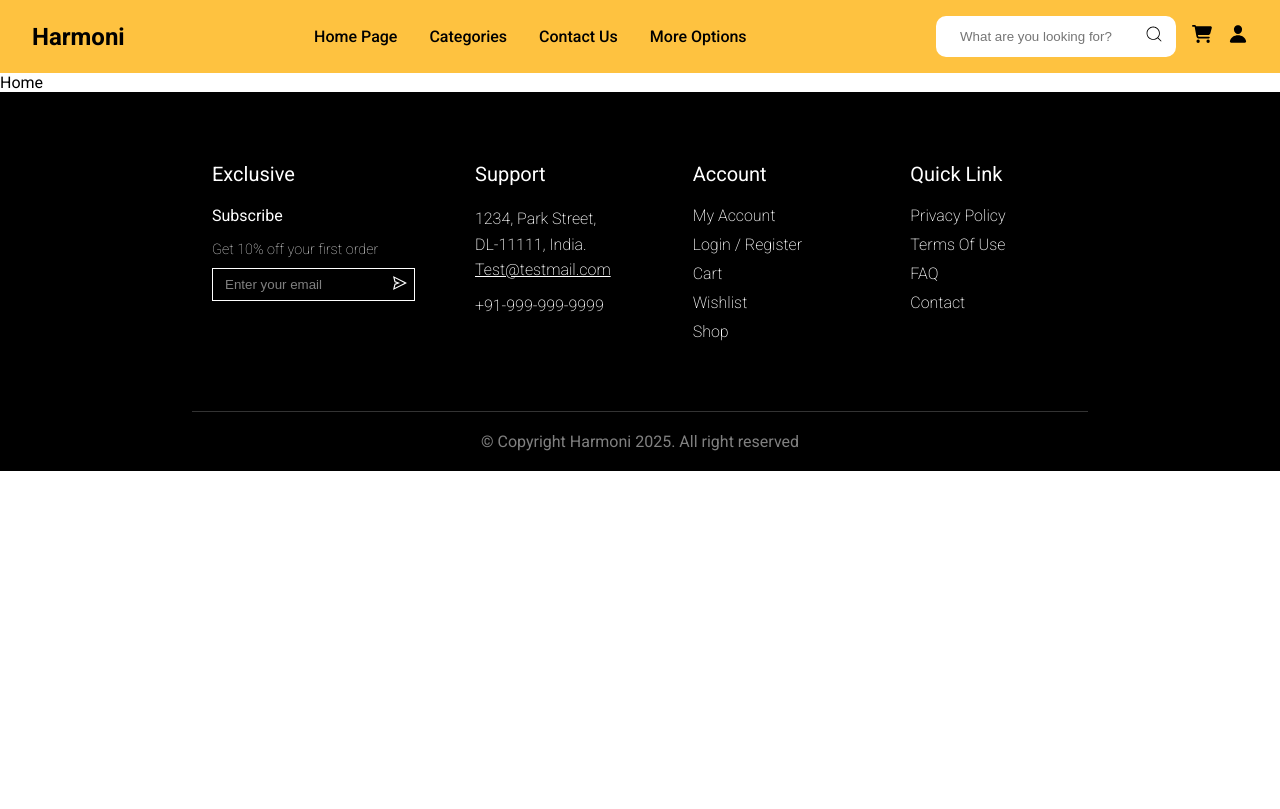
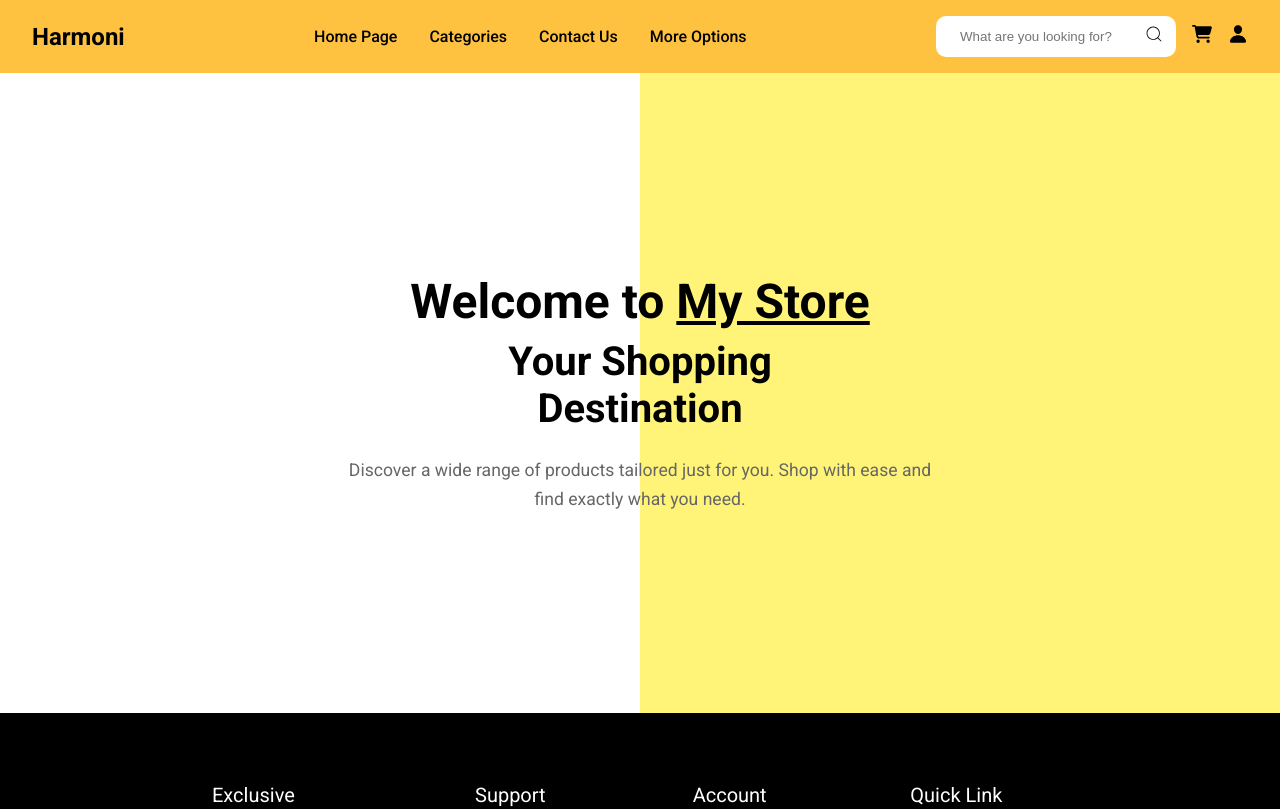
Before and after one commit to nikhilsinha822/harmoni, a React (Vite) app: page / in a window 1280 px wide. Shown: the top 809 px of the page. Built offline with nearby package versions, Linux system fonts and the light colour scheme; the HTML template or start-up script is replaced by a standard one.

Commit message:
added heroSection

```diff
--- /dev/null
+++ b/src/pages/Home/components/Hero/Hero.css
@@ -0,0 +1,91 @@
+.hero {
+  position: relative;
+  min-height: 80vh;
+  display: flex;
+  align-items: center;
+  justify-content: center;
+  overflow: hidden;
+}
+
+.hero::before {
+  content: "";
+  position: absolute;
+  top: 0;
+  left: 0;
+  width: 50%;
+  height: 100%;
+  background-color: #fff;
+}
+
+.hero::after {
+  content: "";
+  position: absolute;
+  top: 0;
+  right: 0;
+  width: 50%;
+  height: 100%;
+  background-color: #FFF478;
+}
+
+.hero-content {
+  position: relative;
+  z-index: 1;
+  text-align: center;
+  max-width: 800px;
+  padding: 0 20px;
+}
+
+.hero-title {
+  font-size: 3rem;
+  margin-bottom: 0.5rem;
+  font-weight: bold;
+}
+
+.store-link {
+  color: inherit;
+  text-decoration: underline;
+}
+
+.hero-subtitle {
+  font-size: 2.5rem;
+  margin-bottom: 1.5rem;
+  font-weight: bold;
+}
+
+.hero-description {
+  font-size: 1.1rem;
+  color: #666;
+  line-height: 1.6;
+  max-width: 600px;
+  margin: 0 auto;
+}
+
+/* Responsive Design */
+@media screen and (max-width: 768px) {
+  .hero-title {
+    font-size: 2.5rem;
+  }
+
+  .hero-subtitle {
+    font-size: 2rem;
+  }
+
+  .hero-description {
+    font-size: 1rem;
+    padding: 0 20px;
+  }
+}
+
+@media screen and (max-width: 480px) {
+  .hero-title {
+    font-size: 2rem;
+  }
+
+  .hero-subtitle {
+    font-size: 1.5rem;
+  }
+
+  .hero {
+    min-height: 60vh;
+  }
+}
--- /dev/null
+++ b/src/pages/Home/components/Hero/index.tsx
@@ -0,0 +1,23 @@
+import './Hero.css';
+
+const Hero = () => {
+  return (
+    <section className="hero">
+      <div className="hero-content">
+        <h1 className="hero-title">
+          Welcome to <a href="/store" className="store-link">My Store</a>
+        </h1>
+        <h2 className="hero-subtitle">
+          Your Shopping<br />
+          Destination
+        </h2>
+        <p className="hero-description">
+          Discover a wide range of products tailored just for you. Shop with ease
+          and find exactly what you need.
+        </p>
+      </div>
+    </section>
+  );
+};
+
+export default Hero;
--- a/src/pages/Home/index.tsx
+++ b/src/pages/Home/index.tsx
@@ -1,7 +1,12 @@
+import Hero from "./components/Hero"
+
 const Home = () => {
-  return (
-    <div>Home</div>
-  )
+    return (
+        <div>
+            <Hero />
+
+        </div>
+    )
 }
 
 export default Home
```
